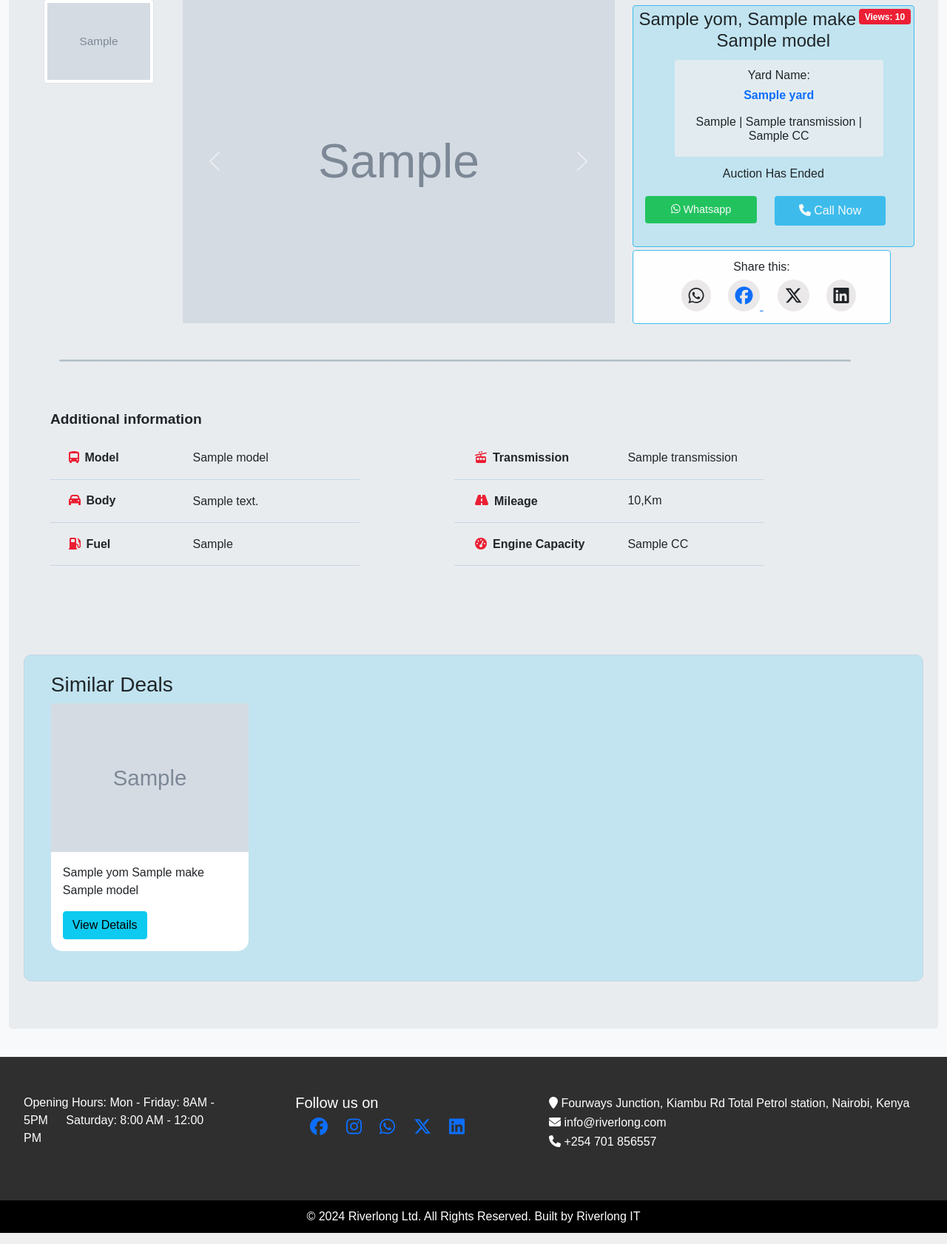
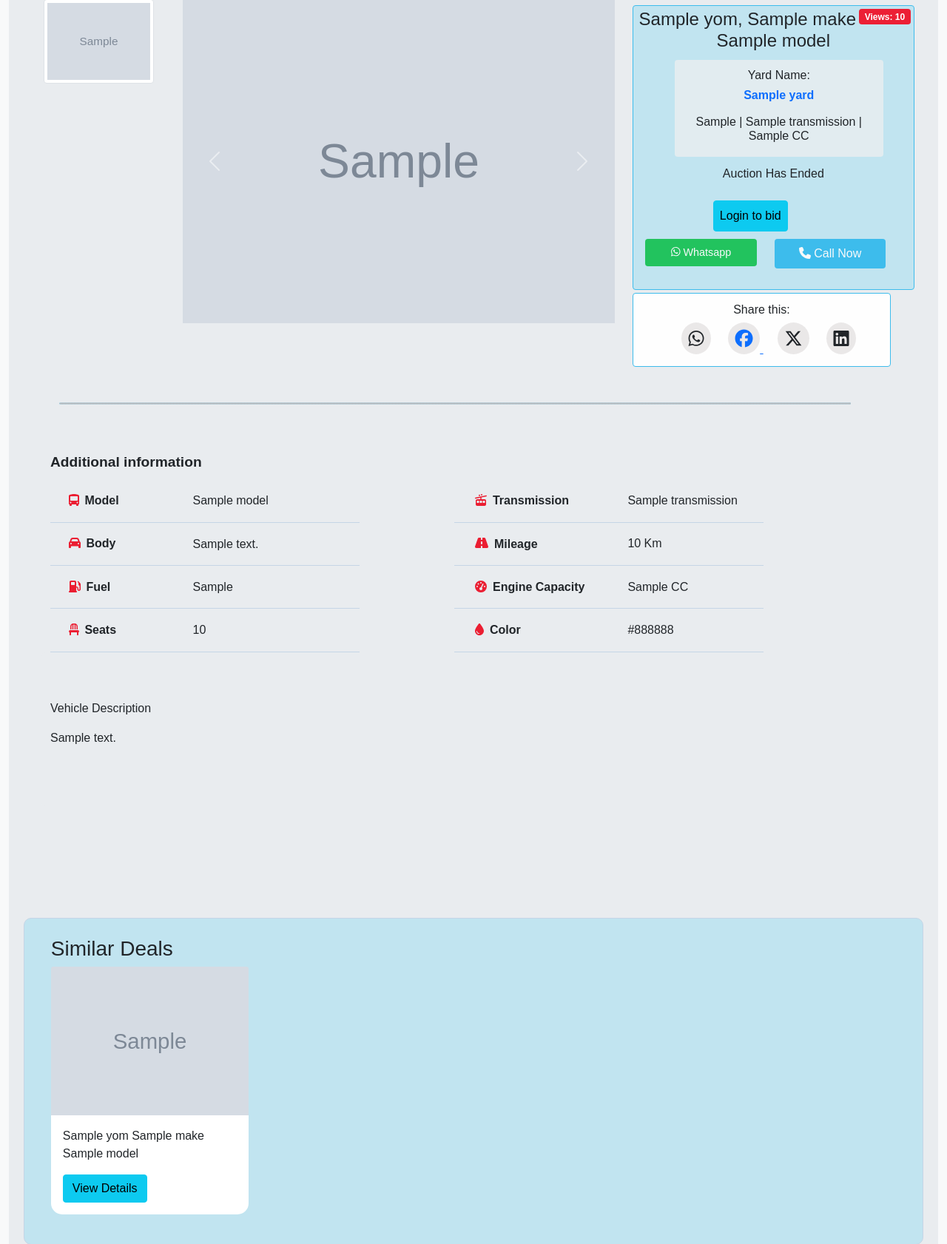
Before and after one commit to martinmbogo-254/Auto-auction, a Django app: template vehicles/templates/vehicles/details.html in a window 1280 px wide. Shown: the part 298-1980 px from the top of the page at 74% size. Run offline with Django 5.2, Linux system fonts and the light colour scheme; the template is opened without the code that fills it: most values are stand-ins (such as "Sample title", 1, 10 or a date in 2020); grey boxes marked "Sample" are stand-in pictures; some libraries are stand-ins or nearby versions.

Commit message:
added ckeditor for richtextfield for vehicle description

```diff
--- a/auctions/urls.py
+++ b/auctions/urls.py
@@ -20,6 +20,8 @@ from django.conf import settings
 from django.conf.urls.static import static
 from users import views as user_views
 from django.contrib.auth import views as auth_views
+from ckeditor_uploader import views as ckeditor_views
+
 
 urlpatterns = [
     path('admin/', admin.site.urls),
@@ -27,6 +29,8 @@ urlpatterns = [
     path('register/', user_views.register),
     path('login', auth_views.LoginView.as_view(template_name='users/login.html'), name='login'),
     path('profile/', user_views.profile_page, name='profile'),
+    path('ckeditor/upload/', ckeditor_views.upload, name='ckeditor_upload'),
+    path('ckeditor/browse/', ckeditor_views.browse, name='ckeditor_browse'),
 
 ]
 
--- a/vehicles/models.py
+++ b/vehicles/models.py
@@ -10,6 +10,7 @@ from django.utils import timezone
 from django.db.models.signals import post_save
 from django.dispatch import receiver
 from django.conf import settings
+from ckeditor.fields import RichTextField
 
 
 class VehicleMake(models.Model):
@@ -87,7 +88,7 @@ class Vehicle(models.Model):
     yard = models.ForeignKey(Yard, on_delete=models.CASCADE, blank=True, null=True)
     status = models.CharField(max_length=10, choices=BID_STATUS_CHOICES, default='idle')
     reserve_price = models.IntegerField()
-    description = models.TextField(blank=True)
+    description = RichTextField(blank=True)
     file = models.FileField(upload_to='images/',default='images/default-vehicle.png',blank=True)
     views = models.IntegerField(default=0)
 
--- a/vehicles/templates/vehicles/details.html
+++ b/vehicles/templates/vehicles/details.html
@@ -138,6 +138,15 @@
                         const auctionEndDate = "{{ vehicle.current_auction_end_date|date:'Y-m-d H:i:s' }}";
                     </script>
                     <div class="col-md-10">
+                        {% if user.is_authenticated %}
+                    <button type="button" id="bidbtn" class="btn btn-info p-2 m-2 text-center enq-bid" data-toggle="modal" data-target="#bidModal">
+                    <i class="fa fa-gavel"></i> Place a bid
+                    </button>
+                    {% else %}
+                    <a href="{% url 'login' %}?next={% url 'detail' vehicle.registration_no %}"  class="btn btn-info p-2 m-2 text-center">
+                        Login to bid
+                    </a>
+                    {% endif %}
                     </div>
                     {% else %}
                     {% if user.is_authenticated %}
@@ -203,7 +212,13 @@
                 <td><span class="info_label"><i class="fa-solid fa-gas-pump cicon"></i> Fuel </span></td>
                 <td><span  class="info_data">{{vehicle.fuel_type}}</span></td>
             </tr>
+            <tr>
+                <td><span class="info_label"><i class="fas fa-chair cicon"></i></i> Seats </span></td>
+                <td><span  class="info_data">{{vehicle.seats}}</span></td>
+            </tr>
+
         </table>
+
     </div>
 
     <div class="col-md-6">
@@ -214,13 +229,21 @@
             </tr>
             <tr>
                 <td><span class="info_label"> <i class="fa-solid fa-road cicon"></i> Mileage </span></td>
-                <td><span  class="info_data">{{vehicle.mileage|intcomma}},Km</span></td>
+                <td><span  class="info_data">{{vehicle.mileage|intcomma}} Km</span></td>
             </tr>
             <tr>
                 <td><span class="info_label"> <i class="fas fa-tachometer-alt cicon"></i> Engine Capacity </span></td>
                 <td><span  class="info_data">{{vehicle.engine_cc}} CC</span></td>
             </tr>
+            <tr>
+                <td><span class="info_label"><i class="fa-solid fa-droplet cicon"></i> Color </span></td>
+                <td><span  class="info_data">{{vehicle.color}}</span></td>
+            </tr>
         </table>
+    </div>
+    <div class="jumbotron container">
+        <p>Vehicle Description</p>
+        <p>{{vehicle.description|safe}}</p>
     </div>
 </div>
 
--- a/vehicles/templates/vehicles/vehicles.html
+++ b/vehicles/templates/vehicles/vehicles.html
@@ -85,7 +85,7 @@
                         <label class="car_name"><a href="{% url 'detail' vehicle.registration_no%}">{{vehicle.YOM}} • {{vehicle.make}} • {{vehicle.model}}</a></label>
                     </div>
                     <div class="col-md-12">
-                        <span class="car_info">{{ vehicle.mileage }} KM • {{vehicle.engine_cc}} CC • {{vehicle.fuel_type}} • {{vehicle.registration_no}}</span>
+                        <span class="car_info"> <i class="fa-solid fa-road cicon"></i> {{ vehicle.mileage }} KM • <i class="fas fa-tachometer-alt  cicon"></i> {{vehicle.engine_cc}} CC • <i class="fa-solid fa-gas-pump cicon"></i>  {{vehicle.fuel_type}}</span>
                     </div>
                     <div class="col-md-12">
                         <hr/>
```
Also changed, not shown: auctions/settings.py (+12 -1 lines), vehicles/admin.py (+6 -6 lines), db.sqlite3, vehicles/migrations/0038_alter_vehicle_description.py (added).
